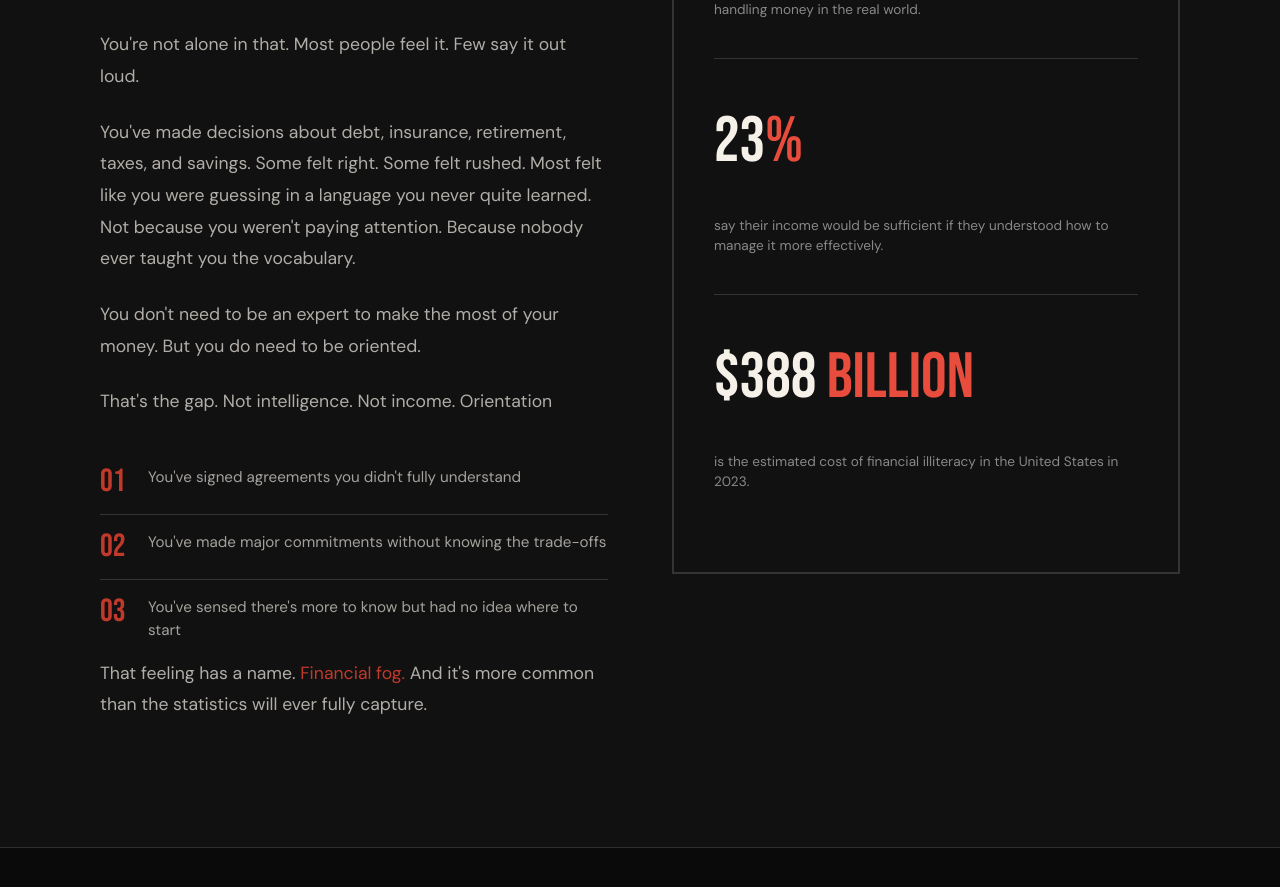
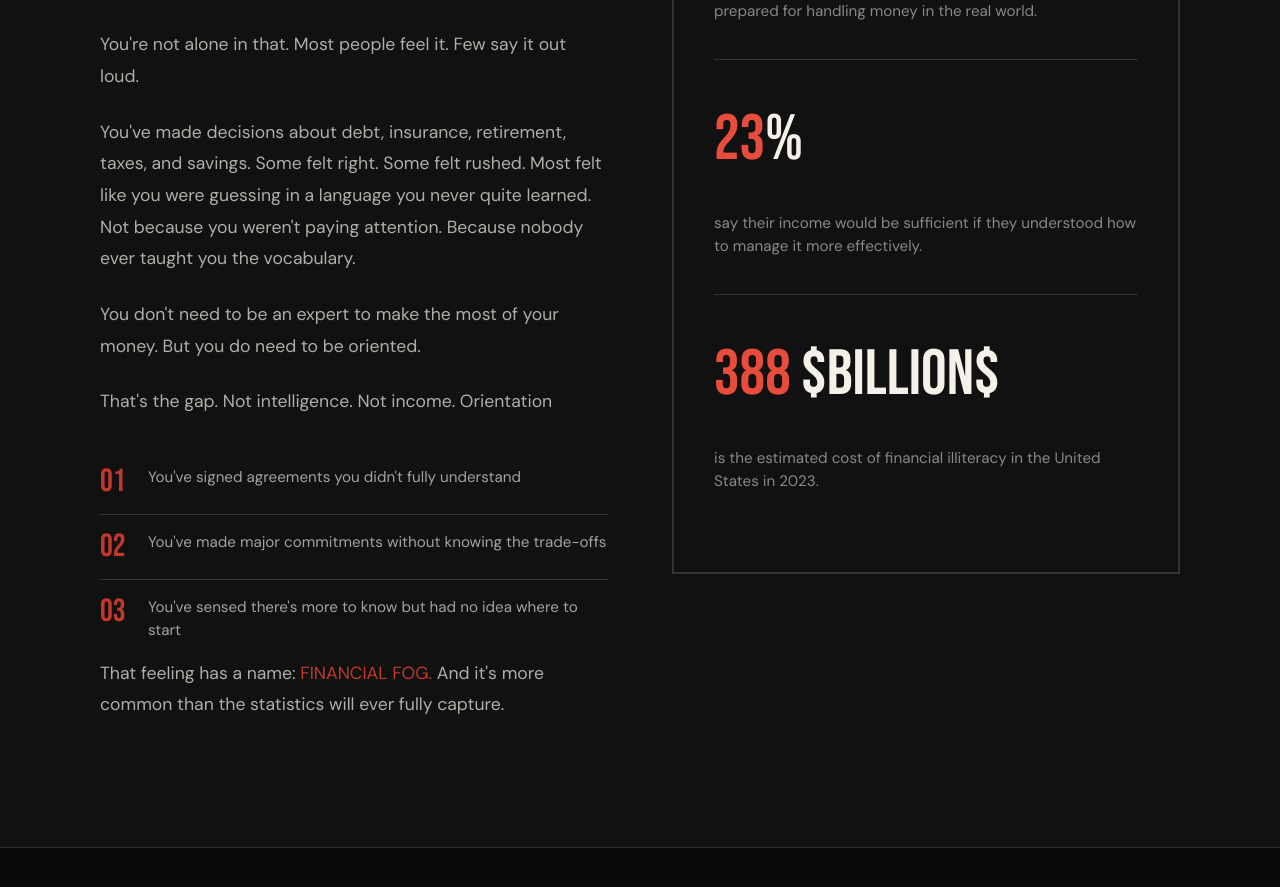
Before and after one commit to jvgiv/ffcpreview, a Next.js app: page / in a window 1280 px wide. Shown: the part 2114-3001 px from the top of the page. Built offline with nearby package versions, Linux system fonts and the light colour scheme; no server answers.

Commit message:
pushign fixes

```diff
--- a/src/app/components/home/Problem.js
+++ b/src/app/components/home/Problem.js
@@ -48,7 +48,7 @@ export default function Problem() {
               </li>
             </ul>
             <p>
-              That feeling has a name.  <span style={{color: "var(--red)"}}>Financial fog.</span>  And it&apos;s more common than the statistics will ever fully capture.
+              That feeling has a name:  <span style={{color: "var(--red)"}}>FINANCIAL FOG.</span>  And it&apos;s more common than the statistics will ever fully capture.
             </p>
           </div>
 
@@ -69,7 +69,7 @@ export default function Problem() {
               </p>
               <div className="stat-divider" />
               <p className="stat-num">
-                $388 <span>BILLION</span>
+                388 <span>$BILLION$</span>
               </p>
               <p className="stat-label">is the estimated cost of financial illiteracy in the United States in 2023.</p>
             </div>
--- a/src/app/homepage.css
+++ b/src/app/homepage.css
@@ -394,18 +394,18 @@
 .stat-num {
   font-family: var(--font-bebas-neue), sans-serif;
   font-size: 4rem;
-  color: var(--white);
+  color: var(--red-hot);
   line-height: 1;
   margin-bottom: 0.25rem;
   padding-top: 3%;
 }
 
 .stat-num span {
-  color: var(--red-hot);
+  color: var(--white);
 }
 
 .stat-label {
-  font-size: 0.85rem;
+  font-size: 0.95rem;
   color: var(--gray);
   line-height: 1.5;
 }
```
